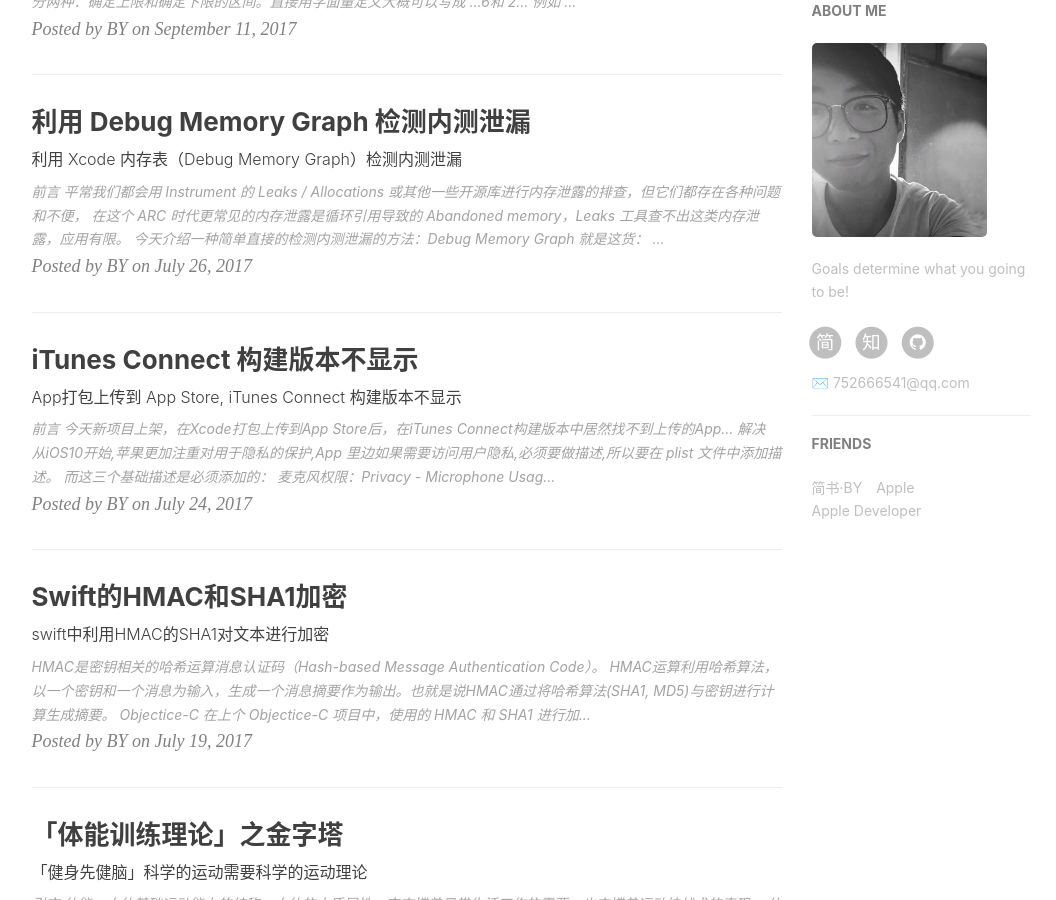
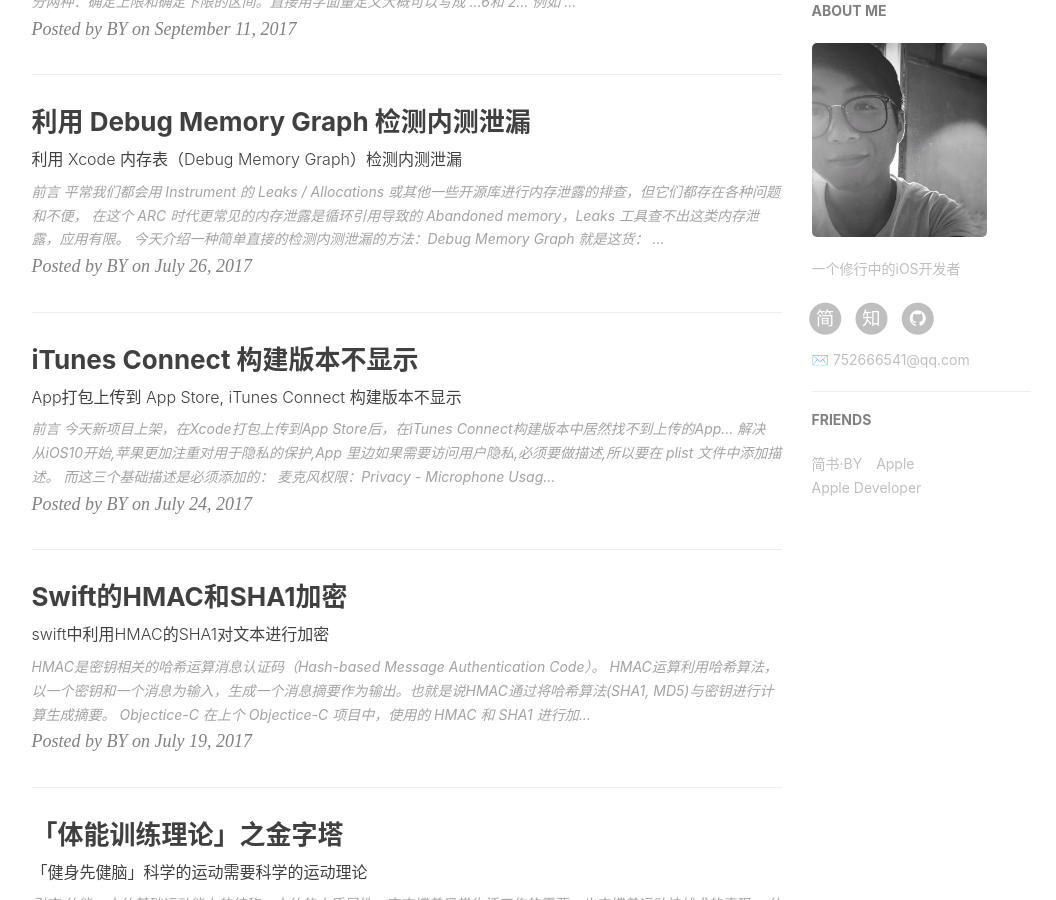
Before and after one commit to zhaomengnan7526/zhao_mengnan.github.io, a Jekyll site: the page built from index.html, in a window 1280 px wide and 900 px high, scrolled down 807 px. Shown: the whole window, without its empty margins (136-1192 px from the left). Built offline with Jekyll 4.4.1, drawn with Linux system fonts in a browser that asks for light colours; nearby versions of some CDN libraries; the list of posts is cut into pages by our own code; comment, search, counter and statistics services are not loaded; some of the changed lines change nothing that is shown.

Commit message:
Update _config.yml

```diff
--- a/_config.yml
+++ b/_config.yml
@@ -3,15 +3,15 @@
 SEOTitle: 赵梦楠的博客 | Z Blog
 header-img: img/post-bg-desk.jpg
 email: 752666541@qq.com
-description: "Every failure is leading towards success."
-keyword: "Z,Z Blog,赵梦楠的博客,zhaomengnan,赵梦楠, iOS, Apple, iPhone"
+description: "Great hopes make great man."
+keyword: "Z, Z Blog, 赵梦楠的博客, zhaomengnan, 赵梦楠, iOS, Apple, iPhone, 互联网, 博客, 个人网站,"
 url: "http://zhaomengnan7526.github.io"          # your host, for absolute URL
 baseurl: ""      # for example, '/blog' if your blog hosted on 'host/blog'
 github_repo: "https://github.com/qiubaiying/qiubaiying.github.io.git" # you code repository
 
 # Sidebar settings
 sidebar: true                           # whether or not using Sidebar.
-sidebar-about-description: "Goals determine what you going to be!"
+sidebar-about-description: "一个修行中的iOS开发者"
 sidebar-avatar: /img/about-BY-gentle.jpg      # use absolute URL, seeing it's used in both `/` and `/about/`
 
 
@@ -56,7 +56,7 @@
 
 # 评论系统
 # Disqus settings（https://disqus.com/）
-disqus_username: qiubaiying
+disqus_username: zhaomengnan
 
 # 多说 将于2017年6月1日正式关停服务，建议使用 Disqus（http://dev.duoshuo.com/threads/58d1169ae293b89a20c57241）
 # Duoshuo settings
```
